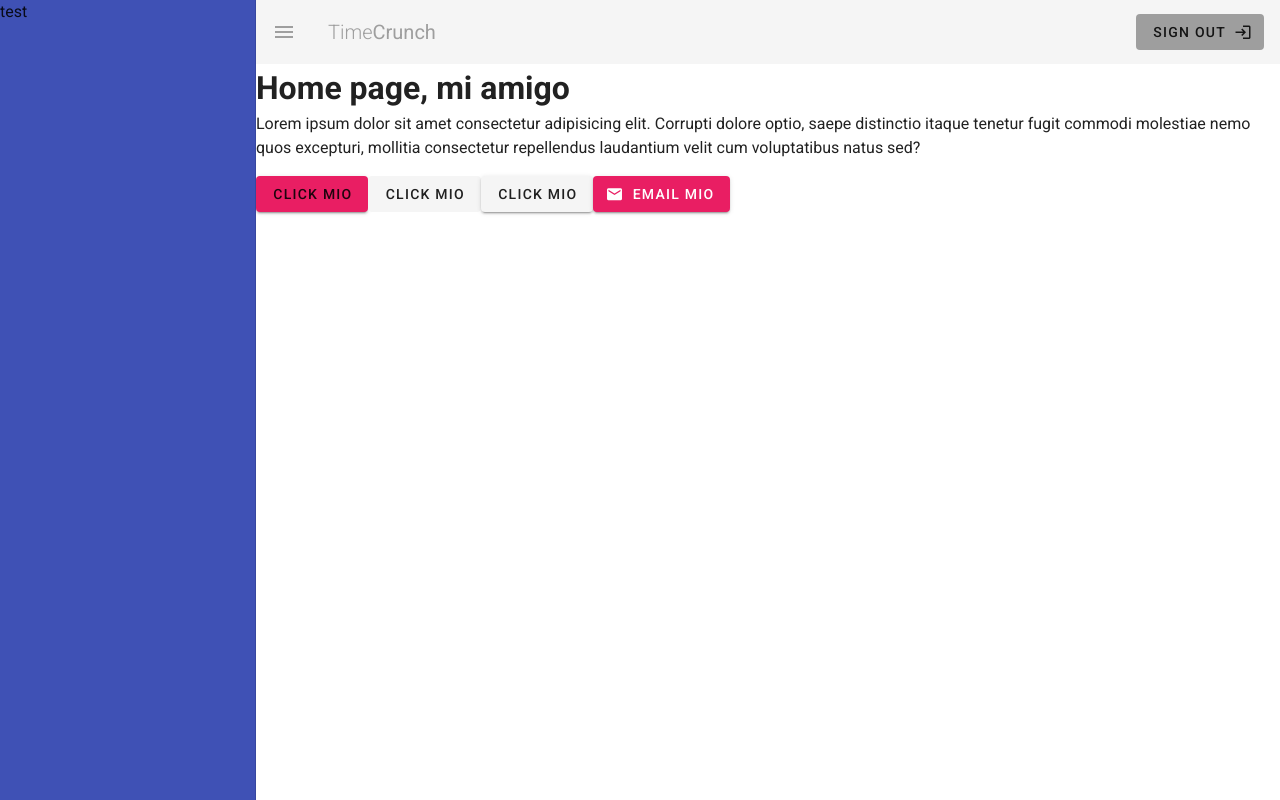
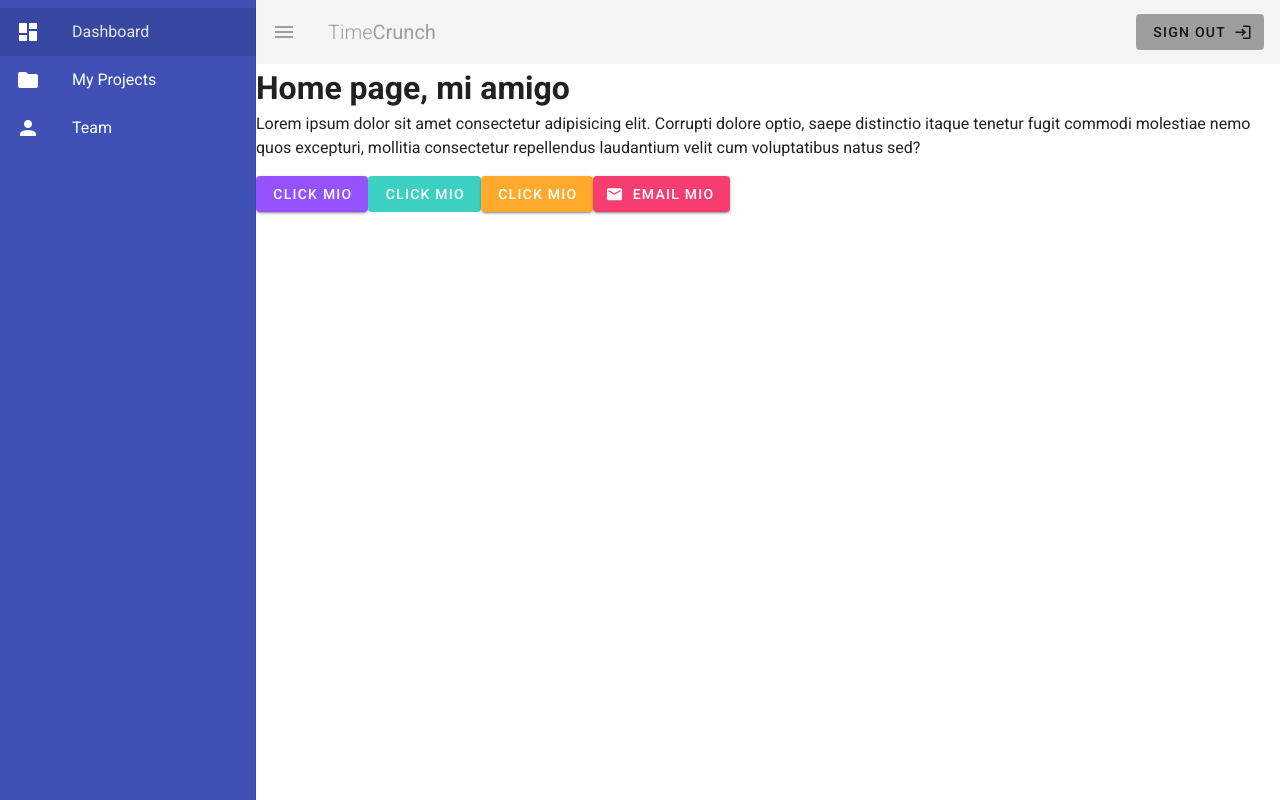
Before and after one commit to davidmbedford/TimeCrunch, a Vue app: page / in a window 1280 px wide. Both pictures are taken after a click on the button 28 px from the left and 32 px from the top of the page. Built offline with nearby package versions, Linux system fonts and the light colour scheme.

Commit message:
content added via loop - has routes groundwork done

```diff
--- a/src/components/Navbar.vue
+++ b/src/components/Navbar.vue
@@ -15,7 +15,16 @@
     </v-app-bar>
 
     <v-navigation-drawer app v-model="drawer" color="indigo">
-      <p>test</p>
+      <v-list>
+        <v-list-item v-for="link in links" :key="link.text" router :to="link.route">
+          <v-list-item-action>
+            <v-icon class="white--text">{{ link.icon }}</v-icon>
+          </v-list-item-action>
+          <v-list-item-content>
+            <v-list-item-title class="white--text">{{ link.text }}</v-list-item-title>
+          </v-list-item-content>
+        </v-list-item>
+      </v-list>
     </v-navigation-drawer>
 
   </nav>
@@ -25,7 +34,12 @@
 export default {
   data() {
     return {
-      drawer: false
+      drawer: false,
+      links: [
+        { icon: 'mdi-view-dashboard', text: 'Dashboard', route: '/' },
+        { icon: 'mdi-folder', text: 'My Projects', route: '/projects' },
+        { icon: 'mdi-account', text: 'Team', route: '/team' }
+      ]
     }
   }
 
--- a/src/plugins/vuetify.js
+++ b/src/plugins/vuetify.js
@@ -4,4 +4,17 @@
 Vue.use(Vuetify);
 
 export default new Vuetify({
+  icons: {
+    iconfont: 'mdi',
+  },
+  theme: {
+    themes: {
+      light: {
+        primary: '#9652ff',
+        success: '#3cd1c2',
+        info: '#ffaa2c',
+        error: '#f83e70'
+      }
+    }
+  }
 });
--- a/src/views/Home.vue
+++ b/src/views/Home.vue
@@ -4,11 +4,11 @@
 
     <p>Lorem ipsum dolor sit amet consectetur adipisicing elit. Corrupti dolore optio, saepe distinctio itaque tenetur fugit commodi molestiae nemo quos excepturi, mollitia consectetur repellendus laudantium velit cum voluptatibus natus sed?</p>
 
-    <v-btn class="pink">Click Mio</v-btn>
-    <v-btn depressed>Click Mio</v-btn>
-    <v-btn flat>Click Mio</v-btn>
+    <v-btn class="primary pink">Click Mio</v-btn>
+    <v-btn depressed class="success">Click Mio</v-btn>
+    <v-btn flat class="info">Click Mio</v-btn>
 
-    <v-btn depresed class="pink white--text">
+    <v-btn depresed class="error white--text">
       <v-icon left class="hidden-md-and-down">mdi-email</v-icon>
       email Mio
     </v-btn>
```
